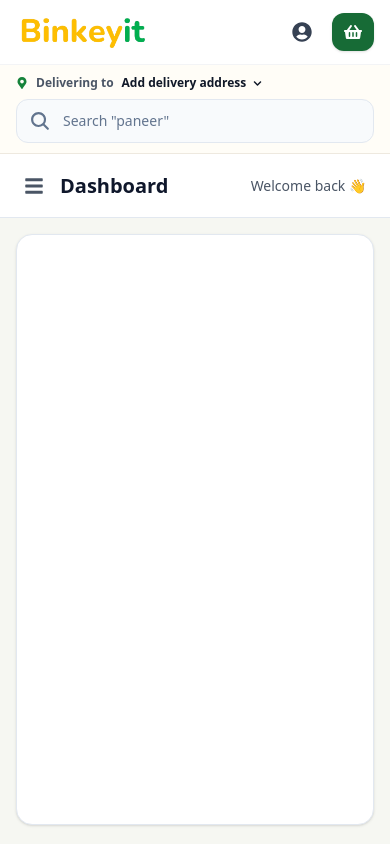
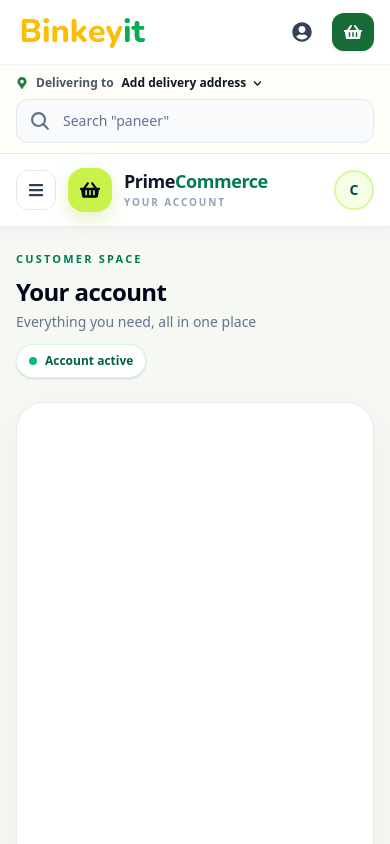
Before and after one commit to LingamGanesh/PrimeCommerce-fullstack, a React (Vite) app in the folder client/: page /dashboard in a window 390 px wide. Shown: the top 844 px of the page. Built offline with nearby package versions, Linux system fonts and the light colour scheme; no server answers.

Commit message:
Redesign customer dashboard layout with premium responsive shell

```diff
--- a/client/src/layout/Dashboard.jsx
+++ b/client/src/layout/Dashboard.jsx
@@ -1,77 +1,58 @@
 import React, { useState } from "react";
+import { Outlet, useLocation } from "react-router-dom";
+import { useSelector } from "react-redux";
+import { FaBars, FaTimes, FaShoppingBasket } from "react-icons/fa";
 import { Usermenu } from "../components/Usermenu";
-import { Outlet } from "react-router-dom";
-import { FaBars } from "react-icons/fa";
+
+const pageTitles = {
+  "/dashboard/profile": ["Your profile", "Manage your personal details"],
+  "/dashboard/myorders": ["My orders", "Track every order from one place"],
+  "/dashboard/address": ["Saved addresses", "Your delivery locations"],
+  "/dashboard/support": ["Help & support", "We are here whenever you need us"],
+};
 
 const Dashboard = () => {
   const [open, setOpen] = useState(false);
+  const user = useSelector((state) => state.user);
+  const location = useLocation();
+  const [title, subtitle] = pageTitles[location.pathname] || ["Your account", "Everything you need, all in one place"];
 
   return (
-    <div className="min-h-screen bg-[#f6f7f2] flex flex-col">
-
-      {/* 🔝 TOP NAVBAR */}
-      <header className="h-16 bg-white border-b border-slate-200 flex items-center justify-between px-6 sticky top-0 z-40">
-
-        {/* Left */}
-        <div className="flex items-center gap-4">
-          {/* Mobile menu button */}
-          <button
-            onClick={() => setOpen(!open)}
-            className="lg:hidden text-gray-600"
-          >
-            <FaBars size={20} />
-          </button>
-
-          <h1 className="text-xl font-black text-slate-900">
-            Dashboard
-          </h1>
-        </div>
-
-        {/* Right */}
-        <div className="text-sm text-gray-600">
-          Welcome back 👋
+    <div className="min-h-screen bg-[#f6f8f3] text-slate-900">
+      <header className="sticky top-0 z-40 border-b border-slate-200/80 bg-white/90 shadow-[0_4px_24px_rgba(15,23,42,.04)] backdrop-blur-xl">
+        <div className="mx-auto flex h-[72px] max-w-[1440px] items-center justify-between px-4 sm:px-6 lg:px-8">
+          <div className="flex items-center gap-3">
+            <button onClick={() => setOpen(!open)} aria-label={open ? "Close navigation" : "Open navigation"} className="grid h-10 w-10 place-items-center rounded-xl border border-slate-200 text-slate-700 transition hover:bg-lime-50 lg:hidden">
+              {open ? <FaTimes /> : <FaBars />}
+            </button>
+            <a href="/" className="flex items-center gap-3">
+              <span className="grid h-11 w-11 place-items-center rounded-2xl bg-[#c9f24a] text-xl text-slate-950 shadow-[0_7px_18px_rgba(155,190,46,.25)]"><FaShoppingBasket /></span>
+              <span><span className="block text-lg font-black leading-5 tracking-tight">Prime<span className="text-emerald-700">Commerce</span></span><span className="mt-1 block text-[10px] font-bold uppercase tracking-[.19em] text-slate-400">Your account</span></span>
+            </a>
+          </div>
+          <div className="flex items-center gap-3">
+            <div className="hidden text-right sm:block"><p className="text-xs font-medium text-slate-400">Welcome back</p><p className="text-sm font-bold text-slate-800">{user?.name || "Customer"}</p></div>
+            <div className="grid h-10 w-10 place-items-center overflow-hidden rounded-full border-2 border-lime-200 bg-lime-50 text-sm font-black text-emerald-900">
+              {user?.avatar?.startsWith("http") ? <img src={user.avatar} alt="" className="h-full w-full object-cover" /> : (user?.name || "C").slice(0, 1).toUpperCase()}
+            </div>
+          </div>
         </div>
       </header>
 
-      {/* 📦 MAIN LAYOUT */}
-      <div className="flex flex-1 overflow-hidden">
-
-        {/* 🧭 SIDEBAR */}
-        <aside
-          className={`
-            fixed lg:static top-16 left-0 h-[calc(100vh-64px)] w-64 bg-white border-r border-slate-200 z-30
-            transform ${open ? "translate-x-0" : "-translate-x-full"}
-            lg:translate-x-0 transition-transform duration-300
-          `}
-        >
-          <div className="h-full overflow-y-auto p-4">
-            <Usermenu />
+      <div className="mx-auto grid max-w-[1440px] gap-6 px-4 py-6 sm:px-6 sm:py-8 lg:grid-cols-[280px_minmax(0,1fr)] lg:gap-8 lg:px-8">
+        <aside className={`${open ? "fixed inset-x-4 top-[84px] z-50 max-h-[calc(100vh-100px)] overflow-y-auto shadow-2xl" : "hidden"} rounded-[28px] lg:sticky lg:top-24 lg:block lg:h-fit lg:shadow-none`}>
+          <Usermenu onNavigate={() => setOpen(false)} />
+        </aside>
+        {open && <button aria-label="Close navigation overlay" onClick={() => setOpen(false)} className="fixed inset-0 z-40 bg-slate-950/35 backdrop-blur-[2px] lg:hidden" />}
+        <main className="min-w-0">
+          <div className="mb-6 flex flex-wrap items-end justify-between gap-3">
+            <div><p className="text-[11px] font-extrabold uppercase tracking-[.2em] text-emerald-700">Customer space</p><h1 className="mt-2 text-2xl font-black tracking-tight text-slate-950 sm:text-3xl">{title}</h1><p className="mt-1 text-sm text-slate-500">{subtitle}</p></div>
+            <span className="inline-flex items-center gap-2 rounded-full border border-emerald-100 bg-white px-3 py-2 text-xs font-bold text-emerald-800 shadow-sm"><span className="h-2 w-2 rounded-full bg-emerald-500" /> Account active</span>
           </div>
-        </aside>
-
-        {/* Overlay for mobile */}
-        {open && (
-          <div
-            onClick={() => setOpen(false)}
-            className="fixed inset-0 bg-black/30 lg:hidden"
-          />
-        )}
-
-        {/* 📄 CONTENT */}
-        <main className="flex-1 overflow-y-auto p-4 sm:p-6 lg:p-8">
-
-          {/* Page Container */}
-          <div className="max-w-7xl mx-auto">
-
-            {/* Content Card */}
-            <div className="bg-white rounded-2xl shadow-sm border border-slate-200 p-4 sm:p-6 lg:p-8 min-h-[70vh]">
-
-              <Outlet />
-
-            </div>
+          <div className="min-h-[68vh] rounded-[28px] border border-slate-200/80 bg-white p-4 shadow-[0_12px_40px_rgba(15,23,42,.045)] sm:p-6 lg:p-8">
+            <Outlet />
           </div>
         </main>
-
       </div>
     </div>
   );
```
